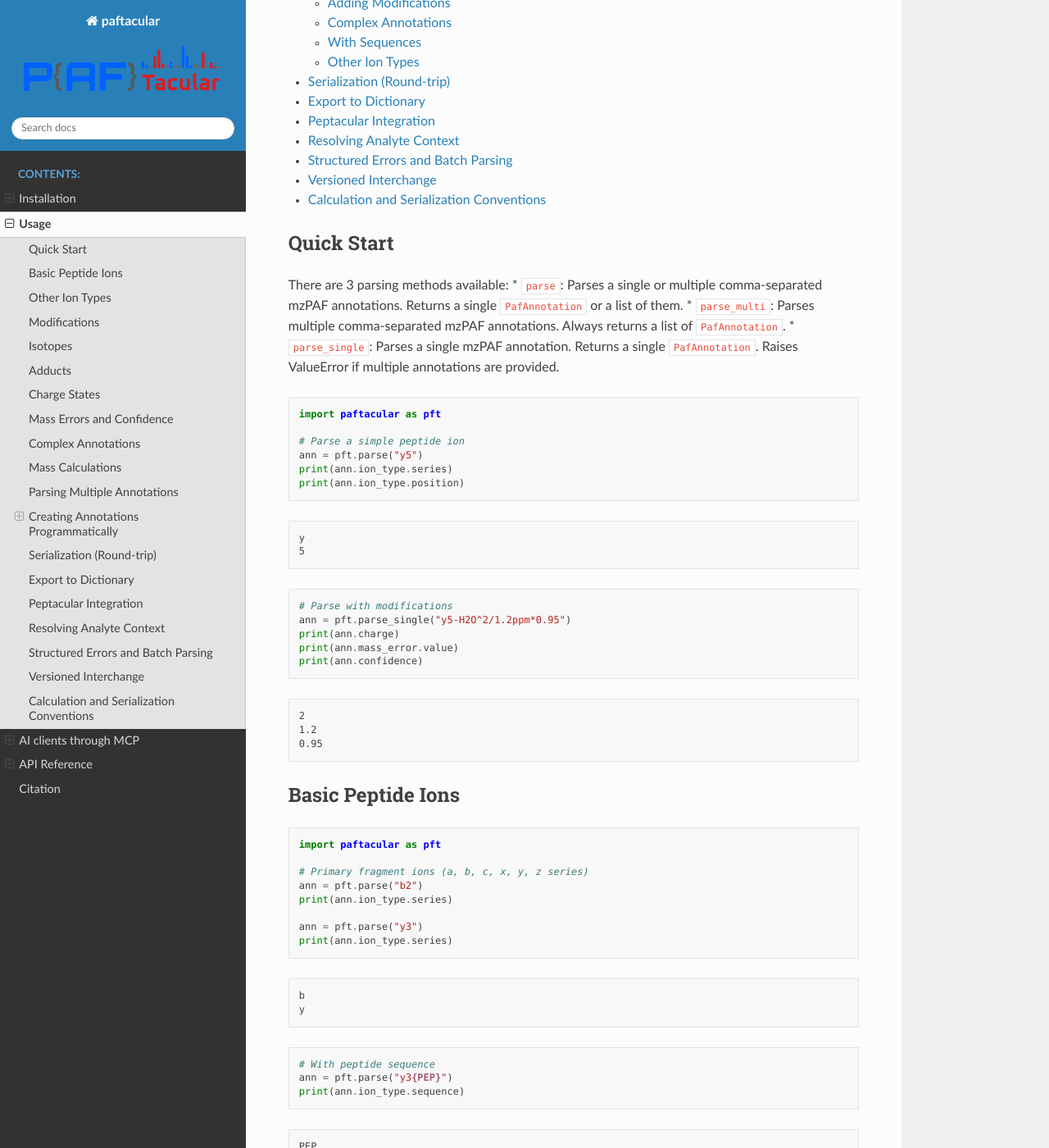
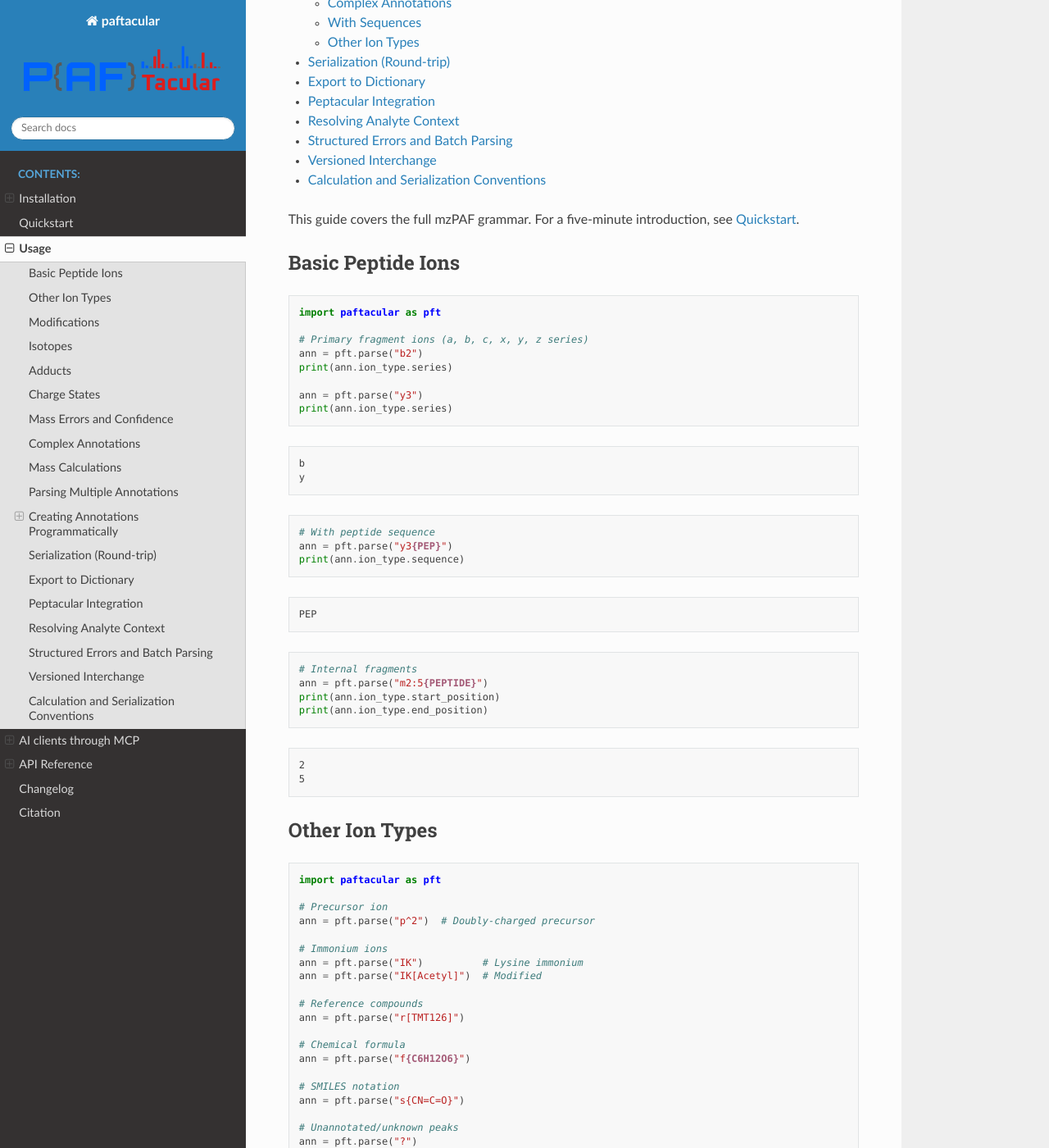
Before and after one commit to tacular-omics/paftacular, a Sphinx documentation site: the page built from docs/usage.rst, in a window 1280 px wide and 1400 px high, scrolled down 516 px. Shown: the whole window at 82% size. Built offline with Sphinx 7.4.7 and the Read the Docs theme 3.1.0, drawn with Linux system fonts in a browser that asks for light colours.

Commit message:
docs: add quickstart and changelog pages; complete API reference; fix CI badge and MCP pin
- Quickstart split out of usage; landing page cross-links tacular and peptacular
- API: IonType, INTERNAL_MASS_DIFFS and paftacular.conversion.to_mzpaf
- CI badge pointed at a removed workflow
- uvx example pins a range instead of ==1.3.0

Co-Authored-By: Claude Opus 5.5 (1M context) <noreply@anthropic.com>

```diff
--- a/docs/mcp.rst
+++ b/docs/mcp.rst
@@ -42,7 +42,8 @@ The host starts the process and connects automatically. Running the command
 in a terminal alone waits for MCP messages and does not open an interactive
 chat. ``--help`` and ``--version`` work without the SDK installed.
 
-Alternatively, hosts can launch an isolated, version-pinned installation with uv:
+Alternatively, hosts can launch an isolated installation with uv. Pin the
+version range so an update does not change the server under you:
 
 .. code-block:: json
 
@@ -50,7 +51,7 @@ Alternatively, hosts can launch an isolated, version-pinned installation with uv
      "mcpServers": {
        "paftacular": {
          "command": "uvx",
-         "args": ["--from", "paftacular[mcp]==1.3.0", "paftacular-mcp"]
+         "args": ["--from", "paftacular[mcp]>=1.3,<2", "paftacular-mcp"]
        }
      }
    }
--- a/docs/usage.rst
+++ b/docs/usage.rst
@@ -9,41 +9,8 @@ Usage
 
    import paftacular as pft
 
-Quick Start
------------
-
-There are 3 parsing methods available:
-* ``parse``: Parses a single or multiple comma-separated mzPAF annotations. Returns a single ``PafAnnotation`` or a list of them.
-* ``parse_multi``: Parses multiple comma-separated mzPAF annotations. Always returns a list of ``PafAnnotation``.
-* ``parse_single``: Parses a single mzPAF annotation. Returns a single ``PafAnnotation``. Raises ValueError if multiple annotations are provided.
-
-.. testcode::
-
-   import paftacular as pft
-
-   # Parse a simple peptide ion
-   ann = pft.parse("y5")
-   print(ann.ion_type.series)
-   print(ann.ion_type.position)
-
-.. testoutput::
-
-   y
-   5
-
-.. testcode::
-
-   # Parse with modifications
-   ann = pft.parse_single("y5-H2O^2/1.2ppm*0.95")
-   print(ann.charge)
-   print(ann.mass_error.value)
-   print(ann.confidence)
-
-.. testoutput::
-
-   2
-   1.2
-   0.95
+This guide covers the full mzPAF grammar. For a five-minute introduction, see
+:doc:`quickstart`.
 
 Basic Peptide Ions
 ------------------
```
Also changed, not shown: docs/api.rst (+25 -0 lines), docs/changelog.rst (added, +8 -0 lines), docs/index.rst (+13 -1 lines), docs/quickstart.rst (added, +67 -0 lines).
